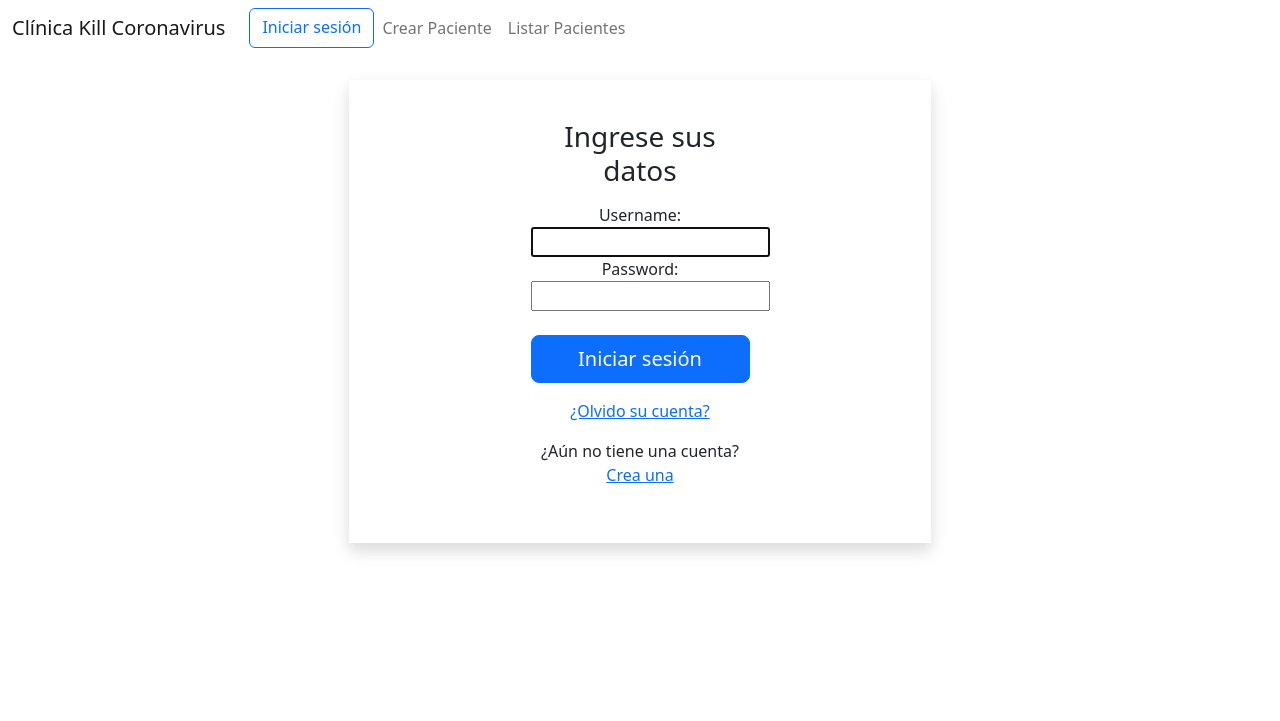
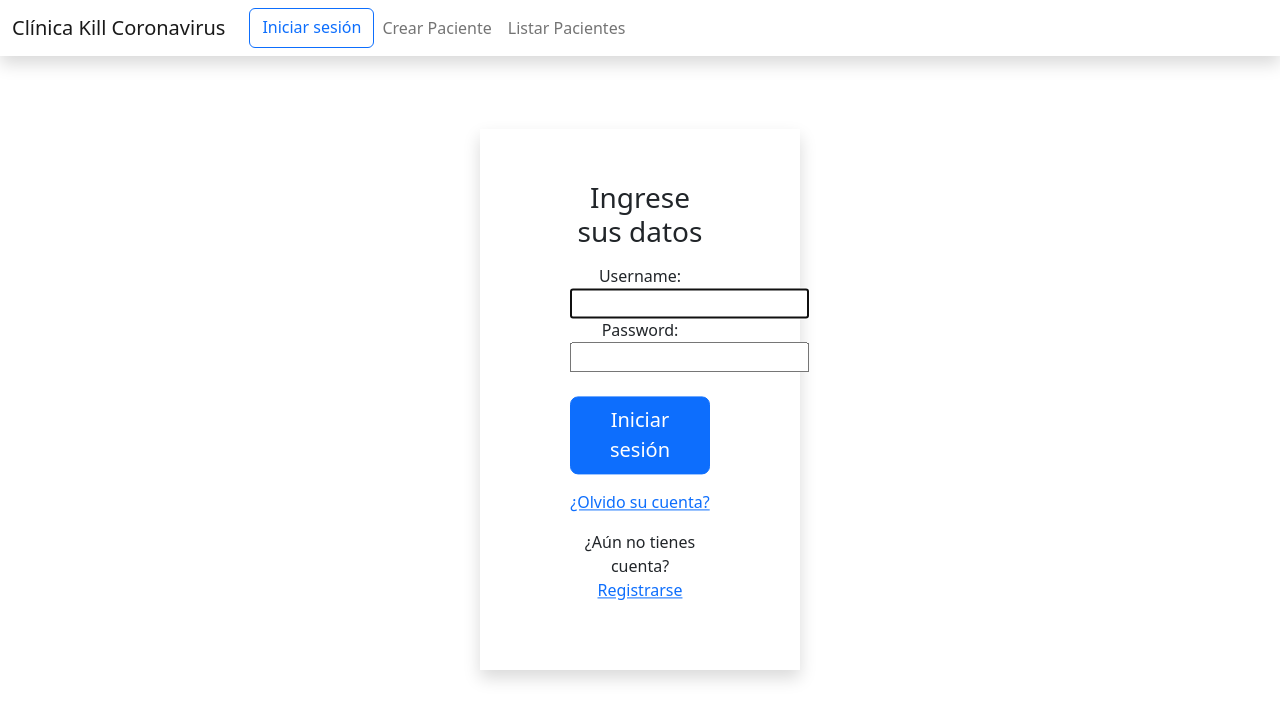
Before and after one commit to Patricio-Espinoza-Rojas/taller-de-desarrollo-de-aplicaciones, a Django app: page /account/login/ in a window 1280 px wide. Shown: the top 721 px of the page. Run offline with Django 4.2, Linux system fonts and the light colour scheme.

Commit message:
mejoras en el front del navbar y login

```diff
--- a/clinicaApp/templates/clinicaweb.html
+++ b/clinicaApp/templates/clinicaweb.html
@@ -28,7 +28,7 @@
     />
   </head>
   <body>
-    <nav class="navbar navbar-expand-lg bg-body-tertiary">
+    <nav class="navbar navbar-expand-lg bg-body-tertiary shadow">
       <div class="container-fluid">
         <a class="navbar-brand" href="#">Clínica Kill Coronavirus</a>
         <button
--- a/templates/registration/login.html
+++ b/templates/registration/login.html
@@ -1,11 +1,13 @@
 {% extends 'clinicaweb.html' %} {% block content %}
 <div class="container-xxl bd-gutter mt-3 my-md-4 bd-layout">
   <main class="container">
-    <div class="row g-5">
+    <div class="row g-6">
       <div class="col-md-3"></div>
 
-      <div class="col-md-6 shadow">
-        <div class="w-50 mx-auto text-center p-4 m-3">
+      <div
+        class="col-md-3 shadow position-absolute top-50 start-50 translate-middle"
+      >
+        <div class="w-50 mx-auto text-center p-1 m-5">
           <form method="post" action="{% url 'login' %}">
             {% csrf_token %}
             <h1 class="h3 mb-3 fw-normal">Ingrese sus datos</h1>
@@ -17,7 +19,7 @@
           <p class="mt-3">
             <a href="{% url 'password_reset' %}">¿Olvido su cuenta?</a>
           </p>
-          <p class="mt-3">¿Aún no tiene una cuenta? <a href="">Crea una</a></p>
+          <p class="mt-3">¿Aún no tienes cuenta? <a href="">Registrarse</a></p>
         </div>
       </div>
 
```
Also changed, not shown: db.sqlite3.
